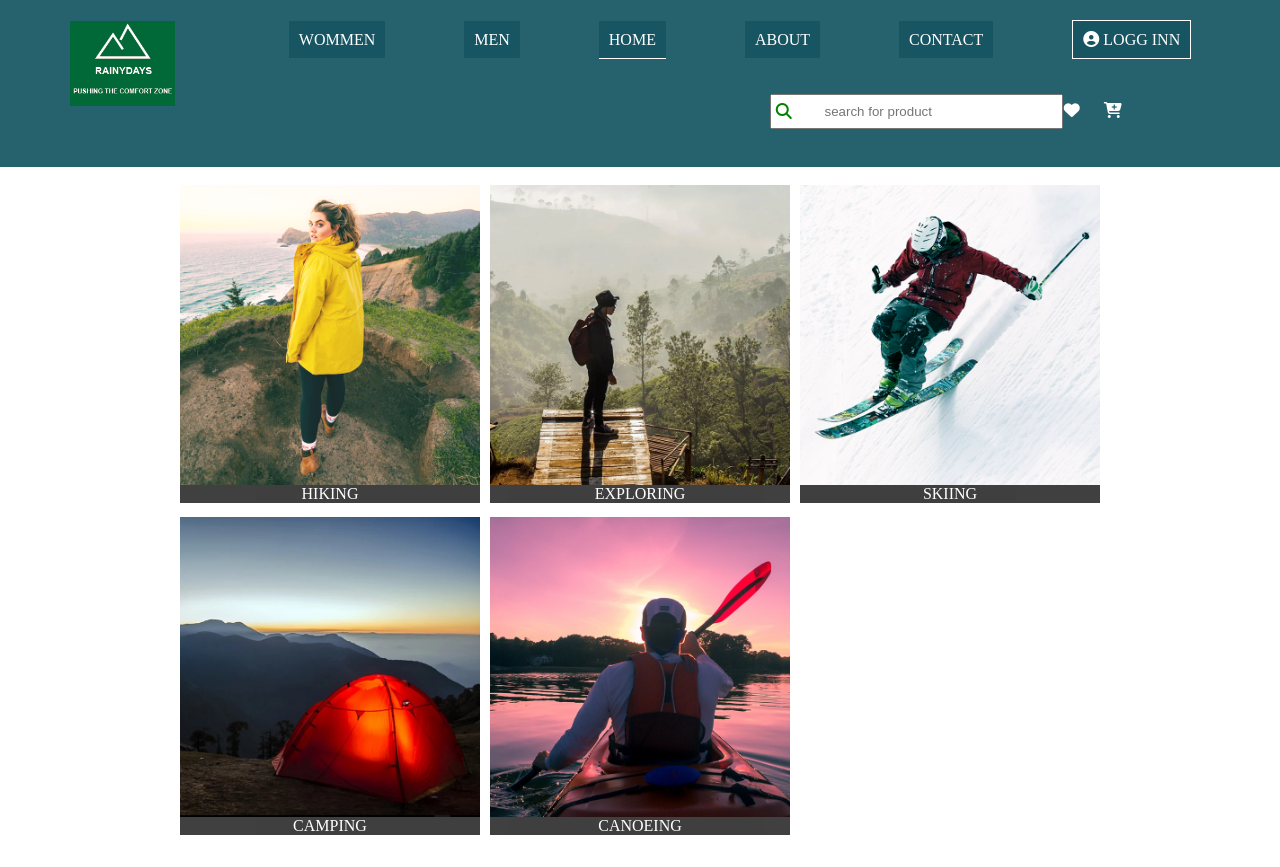
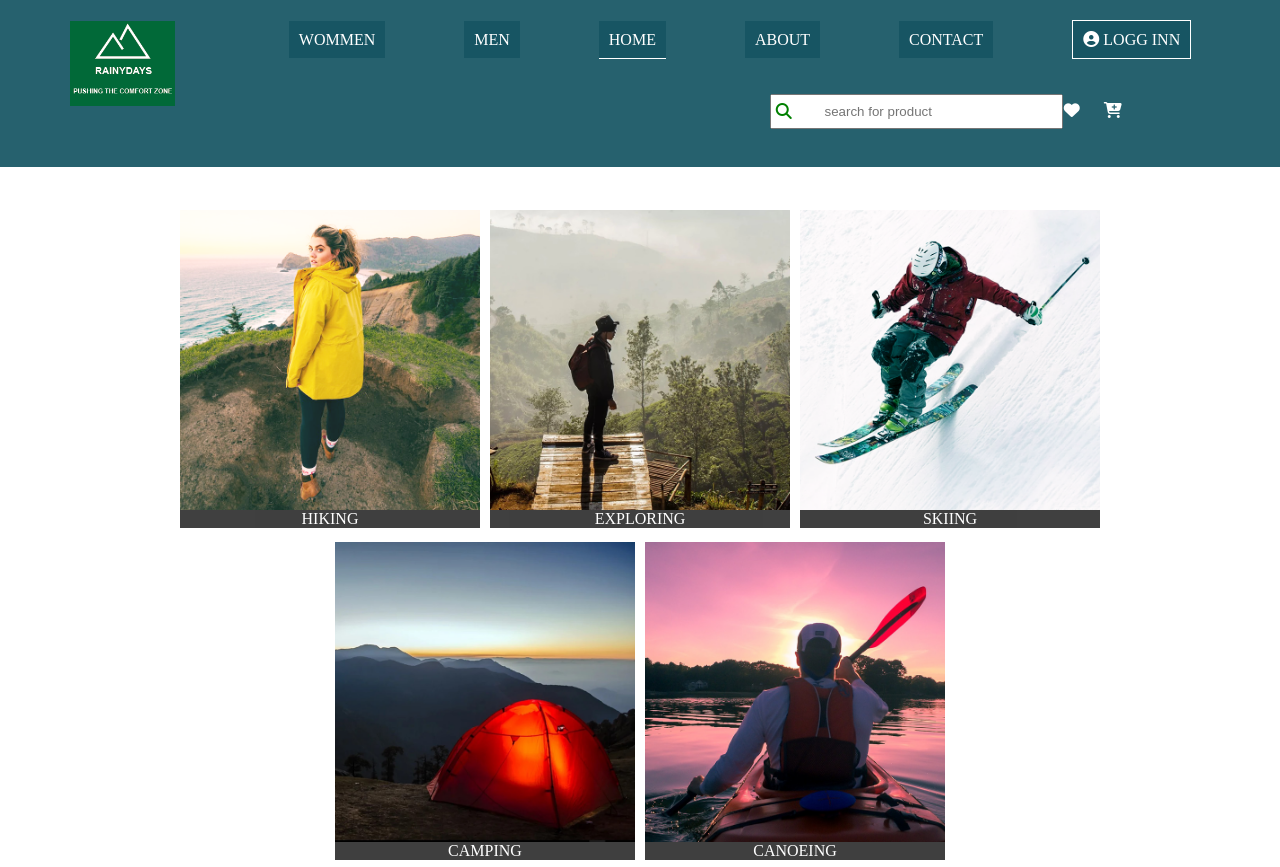
Before and after one commit to EN1993/RAINYDAYS-ecommerce, a plain HTML site: page index.html in a window 1280 px wide. Shown: the top 867 px of the page. Drawn offline with Linux system fonts and the light colour scheme.

Commit message:
Update style.css

```diff
--- a/css/style.css
+++ b/css/style.css
@@ -104,7 +104,6 @@ li a:hover {
  bottom: 257px;
  right: 62px;
  font-size: 30px;
-
 }
 .fa-search {
  position: relative;
@@ -160,6 +159,10 @@ footer {
 .product--links {
  text-transform: uppercase;
 }
+..product-links,
+.product--links li {
+ list-style-type: none;
+}
 
 .footer-home {
  position: relative;
@@ -179,14 +182,15 @@ footer {
  margin: auto;
  text-align: center;
  display: flex;
- padding-top: 135px;
+ padding-top: 5em;
 }
 .wellcome-products {
- display: grid;
- grid-template-columns: 1fr;
- margin: 50px auto;
- max-width: 1200px;
+ display: flex;
+ justify-content: center;
+ flex-wrap: wrap;
+ margin: 0px auto;
  gap: 10px;
+ padding-top: 50px;
 }
 
 .wellcome-pictures img {
@@ -337,9 +341,10 @@ select {
   bottom: 20px;
   left: 20px;
  }
- .wellcome-products {
-  grid-template-columns: repeat(2, 1fr);
+ .wellcome-page {
+  padding-top: 10em;
  }
+
  .men-main-products {
   padding-top: 211px;
  }
@@ -360,9 +365,11 @@ select {
 }
 
 @media only screen and (min-width: 950px) {
- .wellcome-products {
+ /*
+  .wellcome-products {
   grid-template-columns: repeat(3, 1fr);
  }
+ */
  .footer-wrapper {
   flex-direction: row;
  }
```
